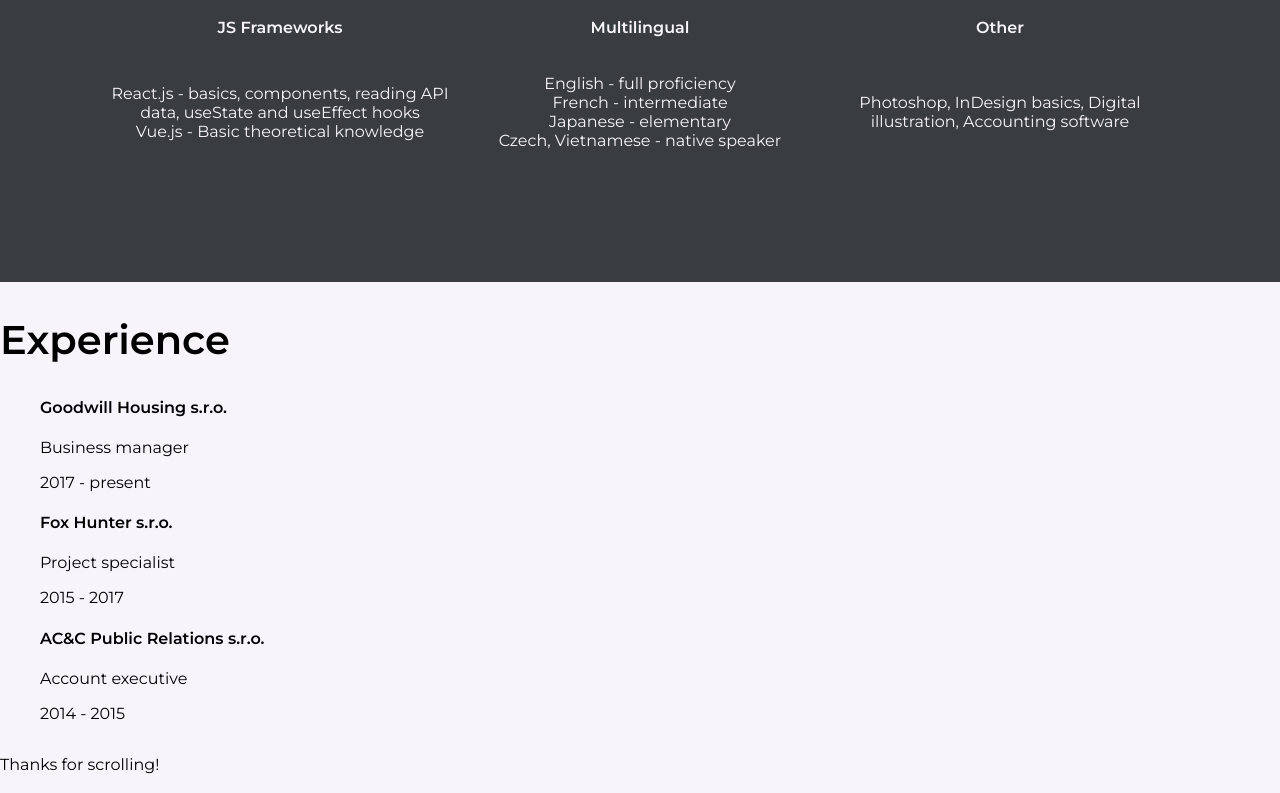
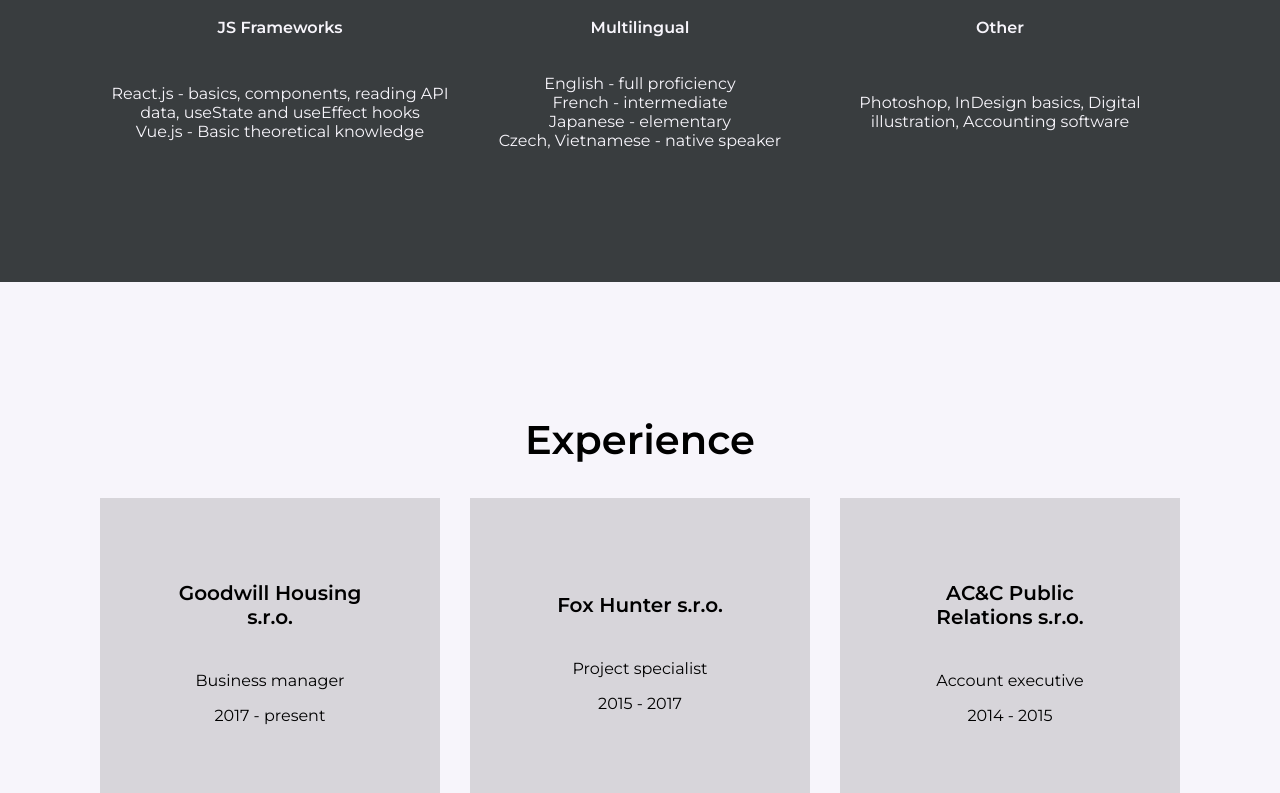
Before and after one commit to mtthuy22/my-personal-website, a plain HTML site: page index.html in a window 1280 px wide. Shown: the part 2007-2800 px from the top of the page. Drawn offline with Linux system fonts and the light colour scheme.

Commit message:
"experiences" styles, added variations and comments

```diff
--- a/assets/css/_cover.scss
+++ b/assets/css/_cover.scss
@@ -17,7 +17,8 @@
 }
 
 .custom-shape-divider-bottom-1655648853 .shape-fill {
-  fill: #393d3f;
+  fill: #393D3F;
+  //fill: #000237;
 }
 
 .cover {
@@ -27,7 +28,7 @@
   background: linear-gradient(rgba(0, 0, 0, 0.6), rgba(0, 0, 0, 0.3)),
     url("../img/header_1.png"), no-repeat;
   background-size: 100%;
-  filter: grayscale(1);
+  filter: grayscale(0.5);
   position: relative;
 
   .txt-animation {
--- /dev/null
+++ b/assets/css/_experience.scss
@@ -0,0 +1,28 @@
+#experience {
+    padding: 100px;
+
+    h1{
+        text-align: center;
+    }
+
+    ul {
+       display: grid;
+       grid-template-columns: repeat(3, 1fr);
+       padding-left: 0;
+       gap: 30px;
+    }
+}
+
+.experience{
+    height: 300px;
+    display: flex;
+    flex-direction: column ;
+    background-color: $block;
+    text-align: center;
+    justify-content: center;
+    padding: 25px 60px;
+
+    &__title{
+        font-size: $blocktitle;
+    }
+}
--- a/assets/css/_variables.scss
+++ b/assets/css/_variables.scss
@@ -1,10 +1,14 @@
 //Colors
 $dark: #393D3F;
+//$dark: #000237;
 $light: #F7F5FB;
 $active: #909090;
+//$active: #c76868;
+$block: #d7d5da;
 
 //Fonts
 $primary-font: 'Montserrat', sans-serif;
 $text: 16px;
 $title: 40px;
 $subtitle: 32px;
+$blocktitle: 20px;
--- a/assets/css/style.scss
+++ b/assets/css/style.scss
@@ -4,4 +4,5 @@
 @import '_cover';
 @import '_about';
 @import '_skills';
+@import '_experience';
 @import '_footer';
```
Also changed, not shown: assets/css/style.css, 1 other file.
